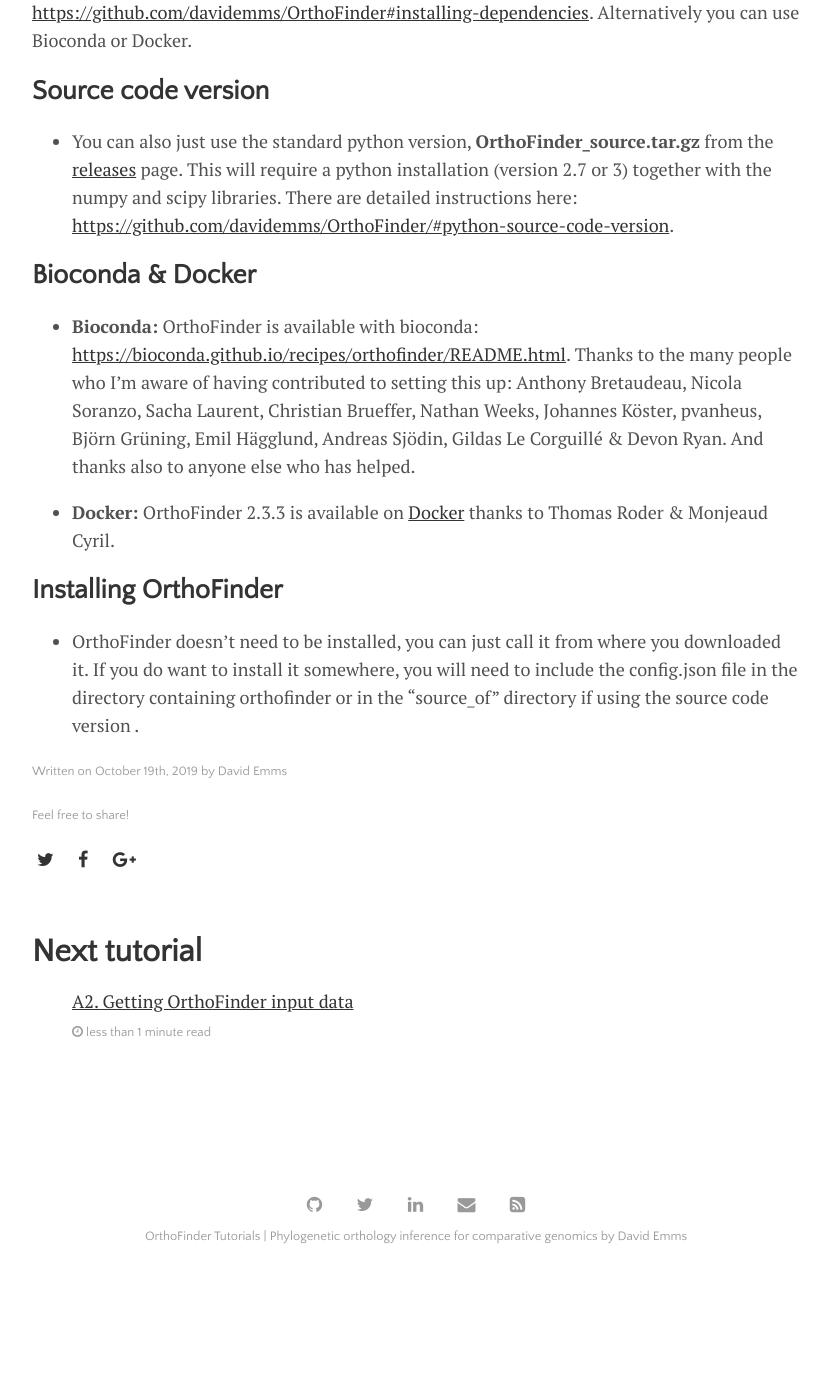
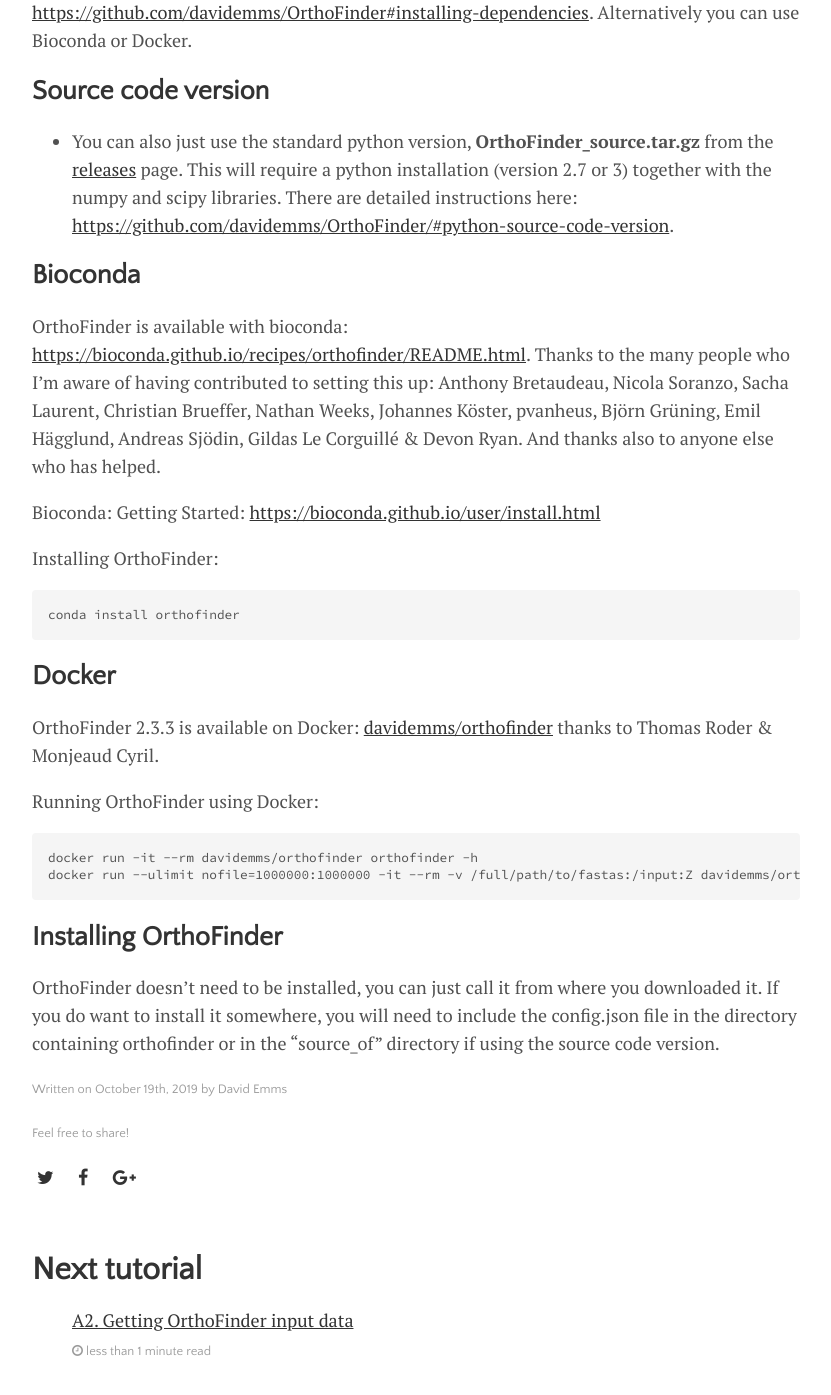
Before and after one commit to olgaemms/davidemms.github.io, a Jekyll site: the page built from _posts/2019-10-19-alternative-ways-of-getting-OrthoFinder.md, in a window 1280 px wide and 1400 px high, scrolled down 875 px. Shown: the top 1395 px of the window, without its empty margins (224-1055 px from the left). Built offline with Jekyll 4.4.1, drawn with Linux system fonts in a browser that asks for light colours; before the commit the page ends 2157 px from its top, so only the background shows below that.

Commit message:
Update 2019-10-19-alternative-ways-of-getting-OrthoFinder.md

````diff
--- a/_posts/2019-10-19-alternative-ways-of-getting-OrthoFinder.md
+++ b/_posts/2019-10-19-alternative-ways-of-getting-OrthoFinder.md
@@ -27,11 +27,24 @@ The best way to use OrthoFinder on a Mac is to use the source code version and i
 
 * You can also just use the standard python version, **OrthoFinder_source.tar.gz** from the [releases](https://github.com/davidemms/OrthoFinder/releases) page. This will require a python installation (version 2.7 or 3) together with the numpy and scipy libraries. There are detailed instructions here: <https://github.com/davidemms/OrthoFinder/#python-source-code-version>.
 
-## Bioconda & Docker
+## Bioconda
+OrthoFinder is available with bioconda: <https://bioconda.github.io/recipes/orthofinder/README.html>. Thanks to the many people who I'm aware of having contributed to setting this up: Anthony Bretaudeau, Nicola Soranzo, Sacha Laurent, Christian Brueffer, Nathan Weeks, Johannes Köster, pvanheus, Björn Grüning, Emil Hägglund, Andreas Sjödin, Gildas Le Corguillé & Devon Ryan. And thanks also to anyone else who has helped.
 
-* **Bioconda:** OrthoFinder is available with bioconda: <https://bioconda.github.io/recipes/orthofinder/README.html>. Thanks to the many people who I'm aware of having contributed to setting this up: Anthony Bretaudeau, Nicola Soranzo, Sacha Laurent, Christian Brueffer, Nathan Weeks, Johannes Köster, pvanheus, Björn Grüning, Emil Hägglund, Andreas Sjödin, Gildas Le Corguillé & Devon Ryan. And thanks also to anyone else who has helped.
+Bioconda: Getting Started: <https://bioconda.github.io/user/install.html>
 
-* **Docker:** OrthoFinder 2.3.3 is available on [Docker](https://github.com/MrTomRod/Orthofinder-Dockerfile) thanks to Thomas Roder & Monjeaud Cyril.
+Installing OrthoFinder:
+```
+conda install orthofinder
+```
+
+## Docker
+OrthoFinder 2.3.3 is available on Docker: [davidemms/orthofinder](https://hub.docker.com/repository/docker/davidemms/orthofinder) thanks to Thomas Roder & Monjeaud Cyril.
+
+Running OrthoFinder using Docker:
+```
+docker run -it --rm davidemms/orthofinder orthofinder -h
+docker run --ulimit nofile=1000000:1000000 -it --rm -v /full/path/to/fastas:/input:Z davidemms/orthofinder orthofinder -f /input
+```
 
 ## Installing OrthoFinder
-* OrthoFinder doesn't need to be installed, you can just call it from where you downloaded it. If you do want to install it somewhere, you will need to include the config.json file in the directory containing orthofinder or in the "source_of" directory if using the source code version .
+OrthoFinder doesn't need to be installed, you can just call it from where you downloaded it. If you do want to install it somewhere, you will need to include the config.json file in the directory containing orthofinder or in the "source_of" directory if using the source code version.
````
